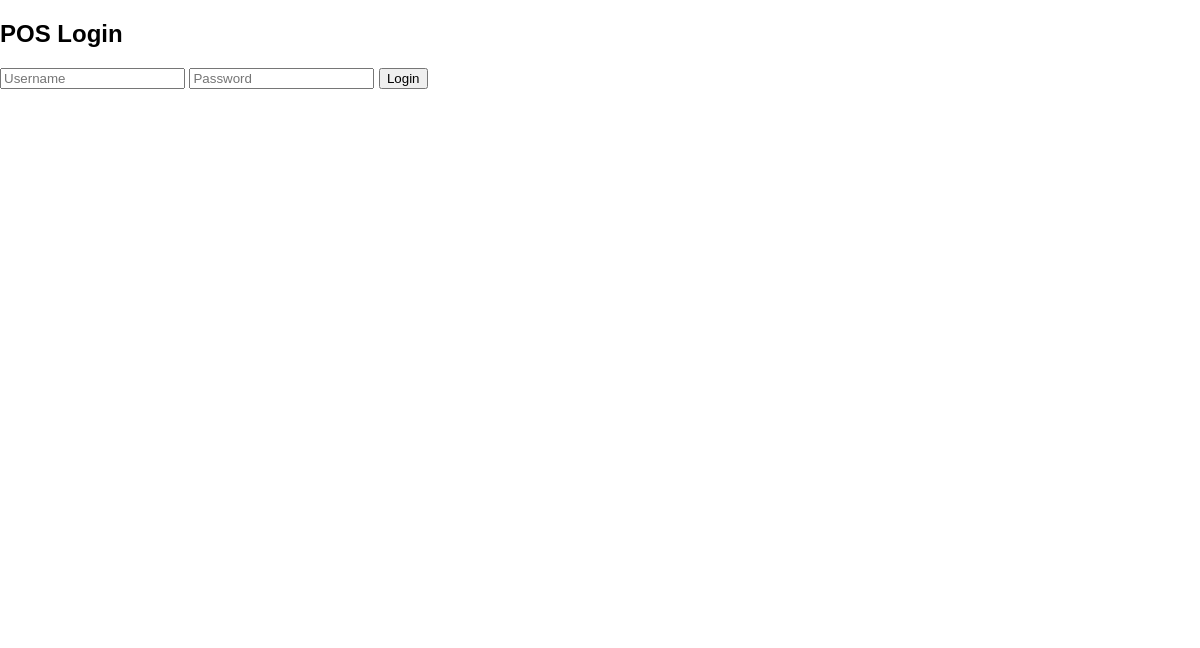
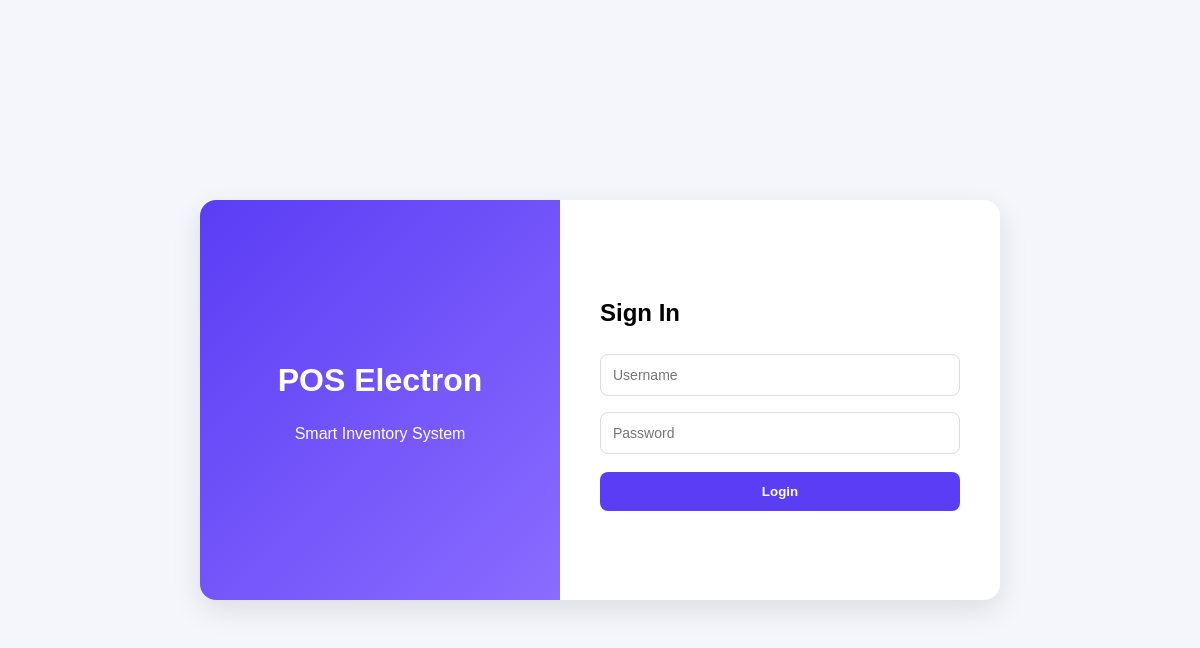
Before and after one commit to pawiee-sensei/electron-pos-system, an Electron app: page renderer/index.html in a window 1200 px wide. Drawn offline with Linux system fonts and the light colour scheme; no server answers.

Commit message:
Added login for cashier ui

```diff
--- a/renderer/auth.js
+++ b/renderer/auth.js
@@ -20,7 +20,7 @@ window.login = async function(){
         // show POS
         document.getElementById("appLayout").classList.remove("hidden");
 
-        showAlert("Welcome " + result.user.username);
+        showSuccess("Welcome " + result.user.username);
 
         // focus search immediately
         setTimeout(()=>{
--- a/renderer/checkout.js
+++ b/renderer/checkout.js
@@ -137,16 +137,13 @@ window.processCheckout = async function(){
 
  if(result.success){
 
+
+
     // 🔊 play sound (fixed)
     const audio = new Audio();
-    audio.src = "./sounds/sales.mp3";
+    audio.src = "sounds/sales.mp3";
     audio.volume = 1;
-
-    audio.play().then(()=>{
-        console.log("sound played");
-    }).catch(err=>{
-        console.log("sound failed:", err);
-    });
+    audio.play().catch(()=>{});
 
     // ✅ show success message
     showSuccess("Sale Completed");
@@ -255,10 +252,7 @@ document.addEventListener("keydown", function(e){
 
     }
 
-    // Enter → Complete sale
-    if(e.key === "Enter"){
-        processCheckout();
-    }
+
 
     // Escape → Return to POS screen
     if(e.key === "Escape"){
--- a/renderer/index.html
+++ b/renderer/index.html
@@ -20,17 +20,29 @@ LOGIN SCREEN
 
 <div id="loginScreen" class="login-screen">
 
-    <div class="login-box">
+    <div class="login-container">
 
-        <h2>POS Login</h2>
+        <div class="login-left">
 
-        <input id="loginUsername" placeholder="Username">
+            <h1>POS Electron</h1>
+            <p>Smart Inventory System</p>
 
-        <input id="loginPassword" type="password" placeholder="Password">
+        </div>
 
-        <button onclick="login()">Login</button>
+        <div class="login-right">
 
-        <div id="loginError" class="login-error"></div>
+            <h2>Sign In</h2>
+
+
+            <input id="loginUsername" placeholder="Username">
+
+            <input id="loginPassword" type="password" placeholder="Password">
+
+            <button class="login-btn" onclick="login()">Login</button>
+
+            <div id="loginError" class="login-error"></div>
+
+        </div>
 
     </div>
 
--- a/renderer/ui.css
+++ b/renderer/ui.css
@@ -171,3 +171,107 @@ MODAL ANIMATION
     border-radius:6px;
     border:1px solid #ddd;
 }
+
+
+
+/* LOGIN SCREEN */
+
+.login-screen{
+    position:fixed;
+    top:0;
+    left:0;
+    width:100%;
+    height:100%;
+    background:#f4f6fb;
+
+    display:flex;
+    align-items:center;
+    justify-content:center;
+}
+
+/* container */
+
+.login-container{
+    width:800px;
+    height:400px;
+
+    display:flex;
+
+    background:white;
+    border-radius:16px;
+
+    overflow:hidden;
+
+    box-shadow:0 10px 30px rgba(0,0,0,0.1);
+}
+
+/* LEFT SIDE */
+
+.login-left{
+    flex:1;
+    background:linear-gradient(135deg,#5b3df5,#8a6cff);
+    color:white;
+
+    display:flex;
+    flex-direction:column;
+    justify-content:center;
+    align-items:center;
+}
+
+.login-left h1{
+    font-size:32px;
+    margin-bottom:10px;
+}
+
+/* RIGHT SIDE */
+
+.login-right{
+    flex:1;
+    padding:40px;
+
+    display:flex;
+    flex-direction:column;
+    justify-content:center;
+}
+
+/* inputs */
+
+.login-right input{
+    margin:8px 0;
+    padding:12px;
+
+    border-radius:8px;
+    border:1px solid #ddd;
+
+    font-size:14px;
+}
+
+/* login button */
+
+.login-btn{
+    margin-top:10px;
+    padding:12px;
+
+    border:none;
+    border-radius:8px;
+
+    background:#5b3df5;
+    color:white;
+
+    font-weight:600;
+    cursor:pointer;
+}
+
+.login-btn:hover{
+    background:#4a2ee0;
+}
+
+
+
+/* error */
+
+.login-error{
+    color:#e74c3c;
+    margin-top:10px;
+    font-size:13px;
+}
--- a/renderer/ui.js
+++ b/renderer/ui.js
@@ -242,7 +242,7 @@ window.showSuccess = function(message){
     box.style.bottom = "auto";
     box.style.top = "50%";
     box.style.transform = "translate(-50%, -50%)";
-    box.style.background = "green";
+    box.style.background = "#00d420";
 
     box.style.opacity = 1;
 
```
